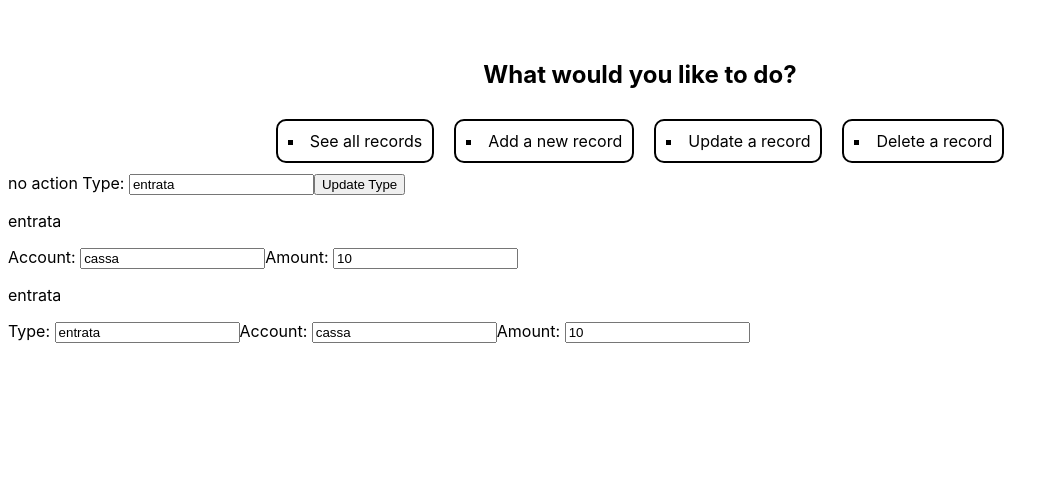
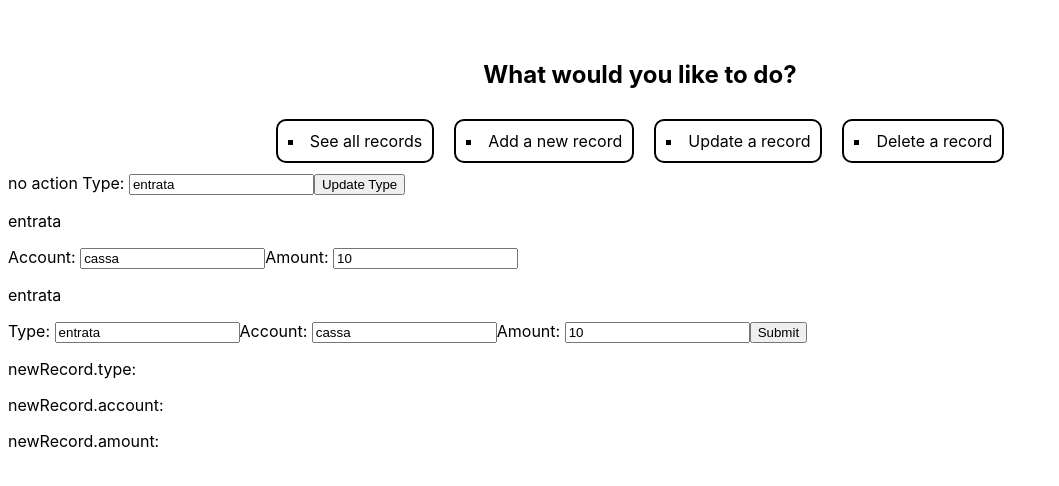
Before and after one commit to yorjofree/accounting-app-frontend, an Angular app: page /actionlist/post in a window 1280 px wide. Shown: the top 486 px of the page, without its empty margins (0-1059 px from the left). Built offline with nearby package versions, Linux system fonts and the light colour scheme.

Commit message:
used validators for form control

```diff
--- a/src/app/form/form.component.html
+++ b/src/app/form/form.component.html
@@ -3,7 +3,7 @@
 <app-amount-field />
 <p>{{ typeValue() }}</p>
 
-<form action="" [formGroup]="formGroup">
+<form action="" [formGroup]="recordForm" (ngSubmit)="onSubmit()">
     <label for="type">Type: </label>
     <input id="type" type="text" formControlName="type">
 
@@ -12,4 +12,10 @@
 
     <label for="amount">Amount: </label>
     <input id="amount" type="text" formControlName="amount">
+
+    <button type="submit" [disabled]="!recordForm.valid">Submit</button>
+
+    <p>newRecord.type: {{ newRecord.type() }}</p>
+    <p>newRecord.account: {{ newRecord.account() }}</p>
+    <p>newRecord.amount: {{ newRecord.amount() }}</p>
 </form>
--- a/src/app/form/form.component.ts
+++ b/src/app/form/form.component.ts
@@ -1,8 +1,8 @@
-import { Component, computed, inject, viewChild } from '@angular/core';
+import { Component, computed, inject, signal, viewChild } from '@angular/core';
 import { TypeFieldComponent } from './type-field/type-field.component';
 import { AccountFieldComponent } from './account-field/account-field.component';
 import { AmountFieldComponent } from './amount-field/amount-field.component';
-import { FormBuilder, ReactiveFormsModule } from '@angular/forms';
+import { FormBuilder, ReactiveFormsModule, Validators } from '@angular/forms';
 
 @Component({
   selector: 'app-form',
@@ -16,9 +16,27 @@ export class FormComponent {
   typeTest = 10;
 
   formBuilder = inject(FormBuilder);
-  formGroup = this.formBuilder.group({
+  recordForm = this.formBuilder.group({
     type: ['entrata'],
     account: ['cassa'],
-    amount: [10.00]
+    amount: [10.00, [Validators.required, Validators.pattern('[0-9]*')]]
   });
+
+  newRecord = {
+    type: signal(''),
+    account: signal(''),
+    amount: signal('')
+  };
+
+  onSubmit() {
+    if (this.recordForm.value.type) {
+      this.newRecord.type.set(this.recordForm.value.type);
+    }
+    if (this.recordForm.value.account) {
+      this.newRecord.account.set(this.recordForm.value.account);
+    }
+    if (this.recordForm.value.amount) {
+      this.newRecord.amount.set(this.recordForm.value.amount.toString());
+    }
+  }
 }
```
